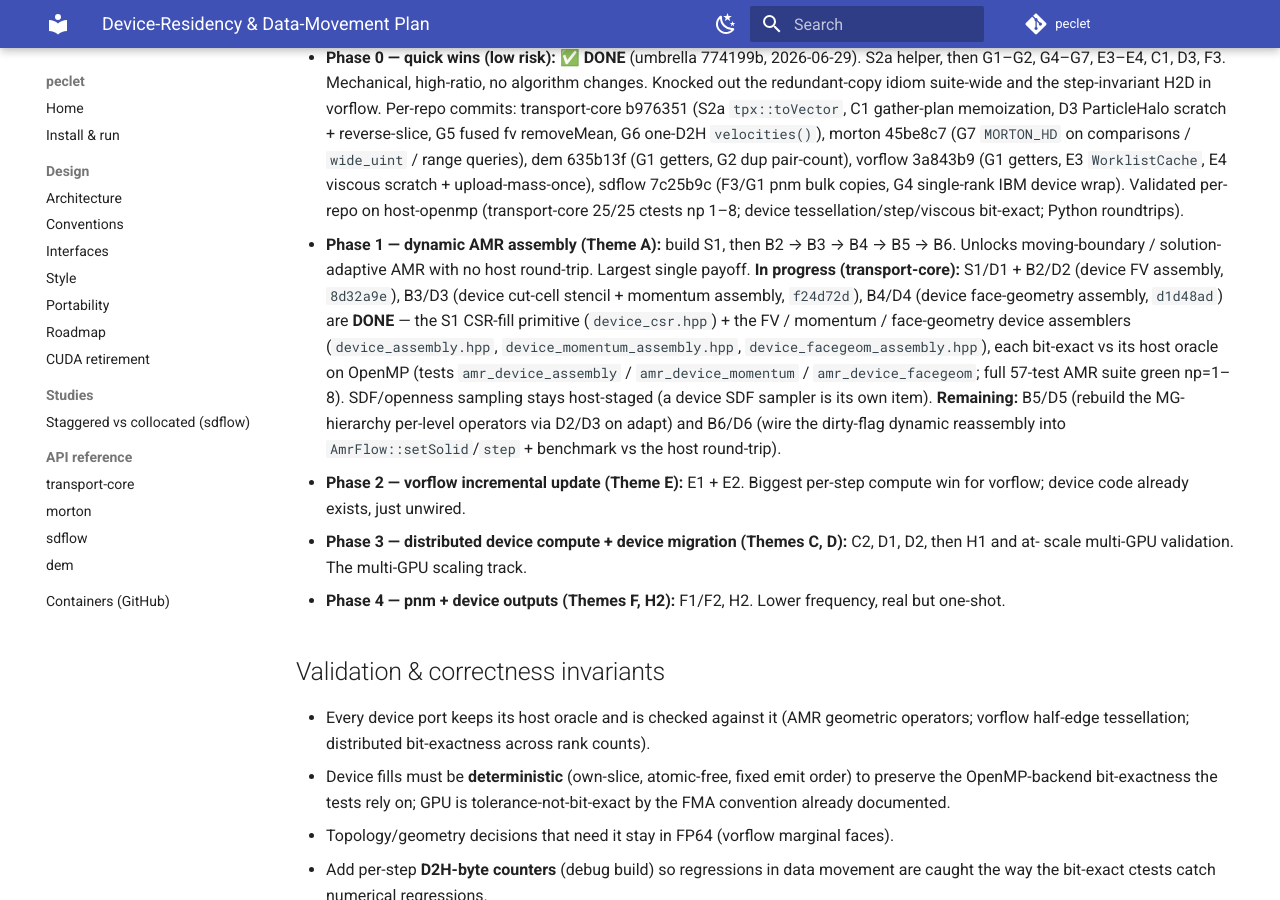
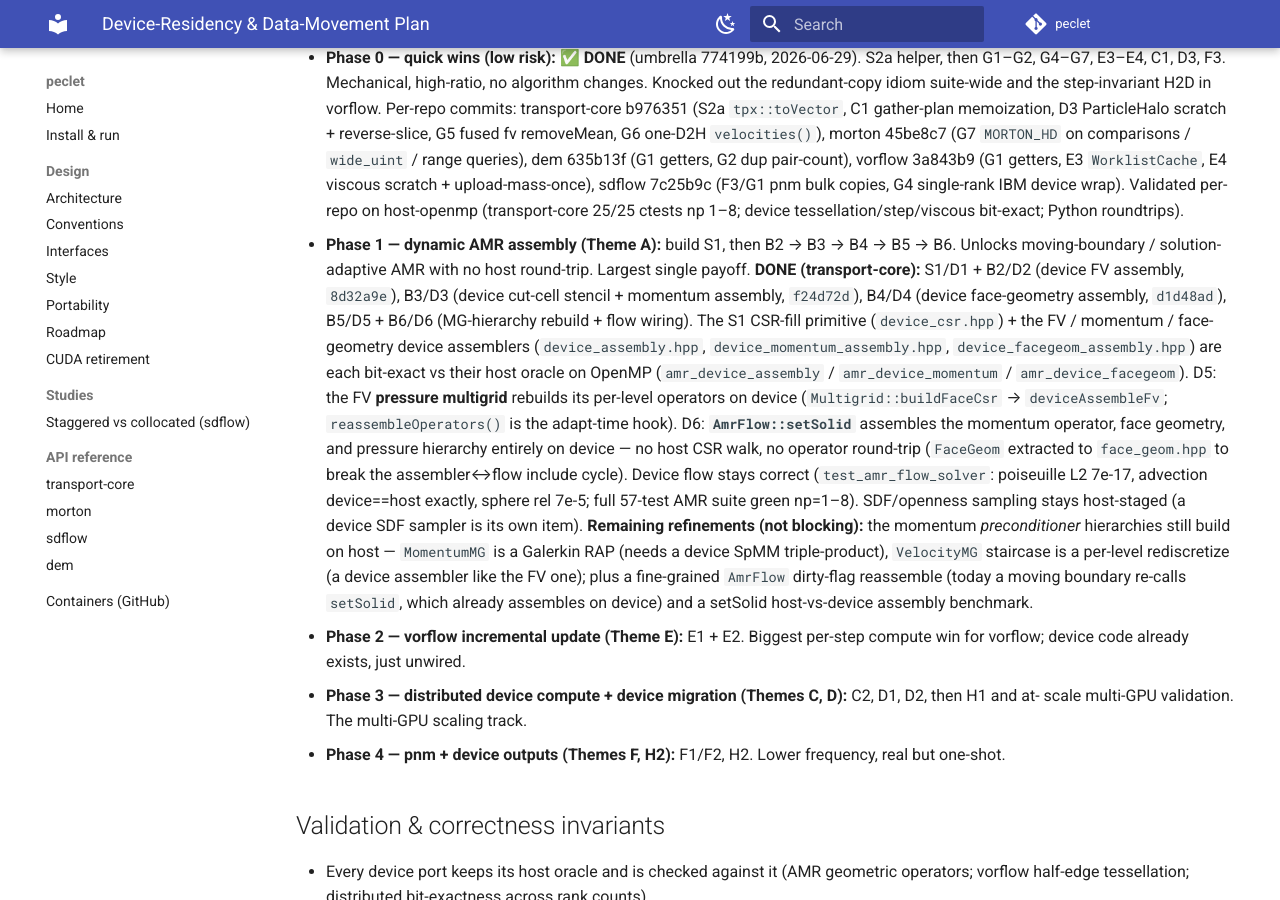
Before and after one commit to computational-chemical-engineering/peclet, an MkDocs documentation site: the page built from docs/DEVICE_RESIDENCY_PLAN.md, in a window 1280 px wide and 900 px high, scrolled down 4904 px. Built offline with MkDocs 1.6.1 and Material for MkDocs 9.7.7, drawn with Linux system fonts in a browser that asks for light colours; comment, search, counter and statistics services are not loaded.

Commit message:
bump transport-core: Phase 1 COMPLETE — device AMR assembly D1-D6
transport-core 9d83d3a..f7ba5c4: D5 (FV pressure-MG per-level device rebuild +
reassembleOperators hook) + D6 (AmrFlow::setSolid assembles momentum operator, face
geometry, and pressure hierarchy on device — no host CSR walk / no operator round-trip).
Device flow result unchanged (test_amr_flow_solver), full 57-test AMR suite green
np=1,2,4,8.

Phase 1 (Theme A — dynamic AMR assembly) is now done end-to-end: S1 CSR-fill primitive +
device FV / cut-cell momentum / face-geometry assemblers + MG rebuild + flow wiring, each
bit-exact vs its host oracle. Remaining refinements (momentum-preconditioner MG device
rebuild, fine-grained dirty-flag reassemble, assembly benchmark) noted in the plan.

Co-Authored-By: Claude Opus 4.8 <noreply@anthropic.com>

```diff
--- a/docs/DEVICE_RESIDENCY_PLAN.md
+++ b/docs/DEVICE_RESIDENCY_PLAN.md
@@ -155,15 +155,23 @@ The CFD solver is clean; pnm is where the avoidable host work lives.
   (transport-core 25/25 ctests np 1–8; device tessellation/step/viscous bit-exact; Python roundtrips).
 - **Phase 1 — dynamic AMR assembly (Theme A):** build S1, then B2 → B3 → B4 → B5 → B6. Unlocks
   moving-boundary / solution-adaptive AMR with no host round-trip. Largest single payoff.
-  **In progress (transport-core):** S1/D1 + B2/D2 (device FV assembly, `8d32a9e`), B3/D3 (device
-  cut-cell stencil + momentum assembly, `f24d72d`), B4/D4 (device face-geometry assembly, `d1d48ad`)
-  are **DONE** — the S1 CSR-fill primitive (`device_csr.hpp`) + the FV / momentum / face-geometry
-  device assemblers (`device_assembly.hpp`, `device_momentum_assembly.hpp`,
-  `device_facegeom_assembly.hpp`), each bit-exact vs its host oracle on OpenMP (tests
-  `amr_device_assembly` / `amr_device_momentum` / `amr_device_facegeom`; full 57-test AMR suite green
-  np=1–8). SDF/openness sampling stays host-staged (a device SDF sampler is its own item). **Remaining:**
-  B5/D5 (rebuild the MG-hierarchy per-level operators via D2/D3 on adapt) and B6/D6 (wire the
-  dirty-flag dynamic reassembly into `AmrFlow::setSolid`/`step` + benchmark vs the host round-trip).
+  **DONE (transport-core):** S1/D1 + B2/D2 (device FV assembly, `8d32a9e`), B3/D3 (device cut-cell
+  stencil + momentum assembly, `f24d72d`), B4/D4 (device face-geometry assembly, `d1d48ad`), B5/D5 +
+  B6/D6 (MG-hierarchy rebuild + flow wiring). The S1 CSR-fill primitive (`device_csr.hpp`) + the FV /
+  momentum / face-geometry device assemblers (`device_assembly.hpp`, `device_momentum_assembly.hpp`,
+  `device_facegeom_assembly.hpp`) are each bit-exact vs their host oracle on OpenMP (`amr_device_assembly`
+  / `amr_device_momentum` / `amr_device_facegeom`). D5: the FV **pressure multigrid** rebuilds its
+  per-level operators on device (`Multigrid::buildFaceCsr` → `deviceAssembleFv`; `reassembleOperators()`
+  is the adapt-time hook). D6: **`AmrFlow::setSolid`** assembles the momentum operator, face geometry, and
+  pressure hierarchy entirely on device — no host CSR walk, no operator round-trip (`FaceGeom` extracted to
+  `face_geom.hpp` to break the assembler↔flow include cycle). Device flow stays correct
+  (`test_amr_flow_solver`: poiseuille L2 7e-17, advection device==host exactly, sphere rel 7e-5; full
+  57-test AMR suite green np=1–8). SDF/openness sampling stays host-staged (a device SDF sampler is its own
+  item). **Remaining refinements (not blocking):** the momentum *preconditioner* hierarchies still build on
+  host — `MomentumMG` is a Galerkin RAP (needs a device SpMM triple-product), `VelocityMG` staircase is a
+  per-level rediscretize (a device assembler like the FV one); plus a fine-grained `AmrFlow` dirty-flag
+  reassemble (today a moving boundary re-calls `setSolid`, which already assembles on device) and a
+  setSolid host-vs-device assembly benchmark.
 - **Phase 2 — vorflow incremental update (Theme E):** E1 + E2. Biggest per-step compute win for vorflow;
   device code already exists, just unwired.
 - **Phase 3 — distributed device compute + device migration (Themes C, D):** C2, D1, D2, then H1 and at-
```
